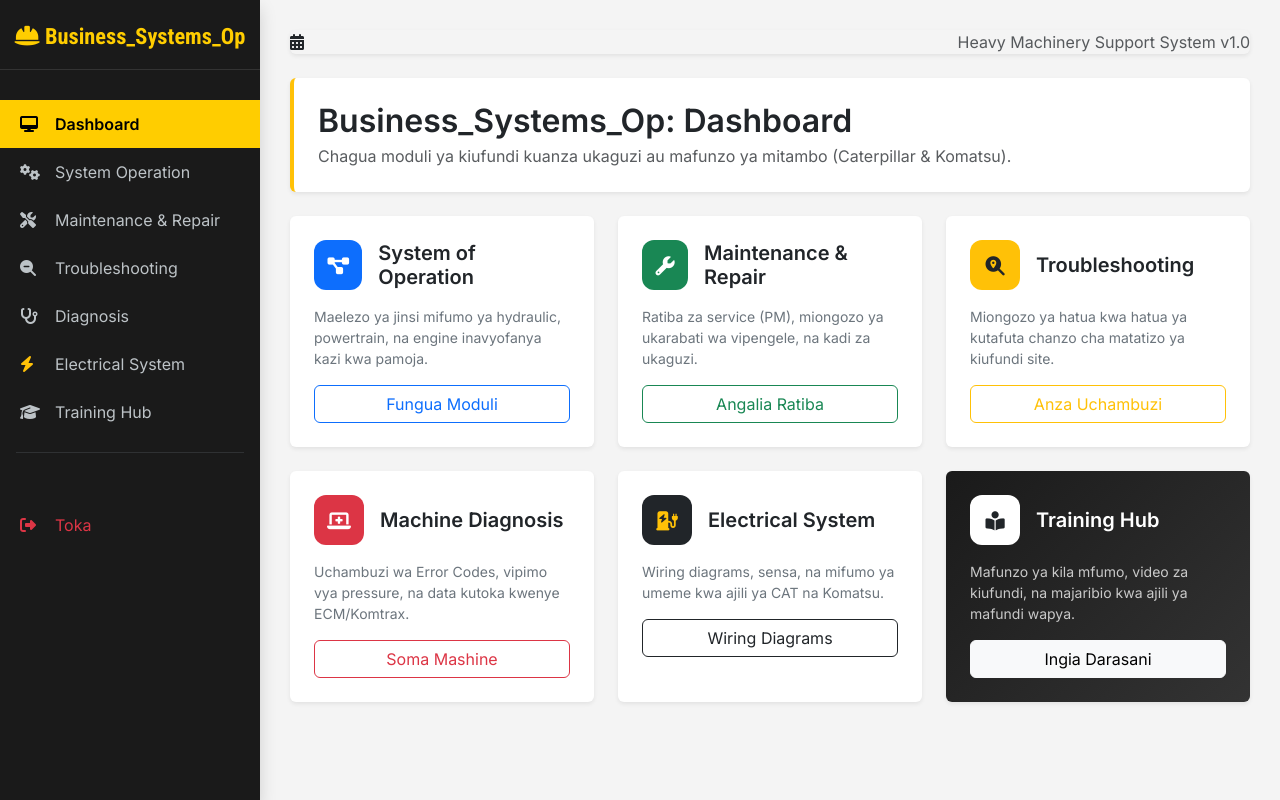
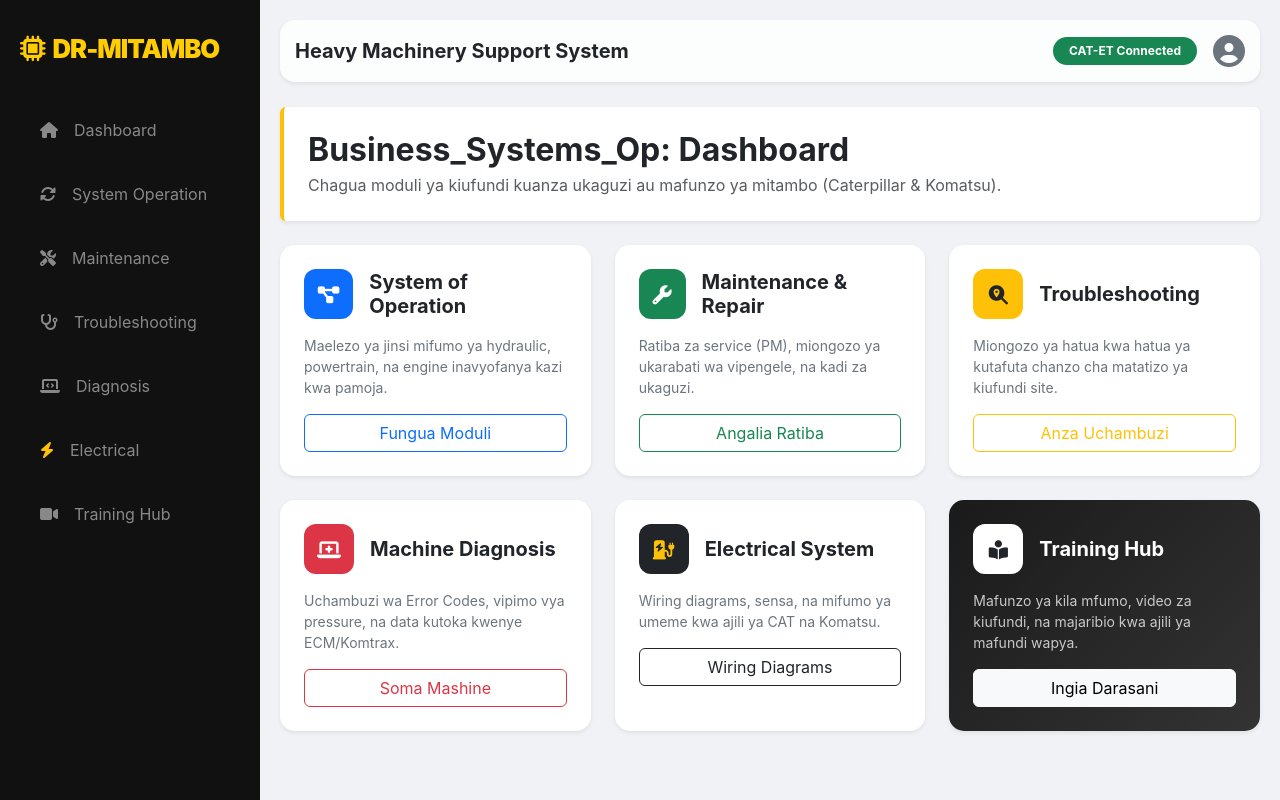
Before and after one commit to benmass1/doctor-mitambo, a Python web app: template app/templates/dashboard.html in a window 1280 px wide. Run offline with Jinja, Linux system fonts and the light colour scheme; the template is opened without the code that fills it, so the values that code supplies are empty.

Commit message:
Update base.html

```diff
--- a/app/templates/base.html
+++ b/app/templates/base.html
@@ -3,113 +3,64 @@
 <head>
     <meta charset="UTF-8">
     <meta name="viewport" content="width=device-width, initial-scale=1.0">
-    <title>Business_Systems_Op | Fleet Management</title>
+    <title>Doctor-Mitambo | Professional Fleet Support</title>
 
     <link href="https://cdn.jsdelivr.net/npm/bootstrap@5.3.0/dist/css/bootstrap.min.css" rel="stylesheet">
     <link rel="stylesheet" href="https://cdnjs.cloudflare.com/ajax/libs/font-awesome/6.4.0/css/all.min.css">
-    <link href="https://fonts.googleapis.com/css2?family=Roboto+Condensed:wght@400;700&family=Inter:wght@400;600&display=swap" rel="stylesheet">
 
     <style>
-        :root {
-            --cat-yellow: #FFCD00;
-            --industry-dark: #1a1a1a;
-            --sidebar-width: 260px;
+        :root { --cat-yellow: #FFCD00; --komatsu-blue: #0054A6; --dark-bg: #111111; }
+        body { font-family: 'Inter', sans-serif; background-color: #f0f2f5; overflow-x: hidden; }
+
+        /* Mobile Friendly Sidebar */
+        .sidebar { width: 260px; height: 100vh; position: fixed; background: var(--dark-bg); z-index: 1000; transition: 0.5s; }
+        .nav-link { color: #888; padding: 15px 25px; display: flex; align-items: center; border-radius: 10px; margin: 5px 15px; transition: 0.3s; }
+        .nav-link:hover, .nav-link.active { background: var(--cat-yellow); color: #000 !important; font-weight: bold; transform: translateX(5px); }
+        .brand { padding: 30px 20px; font-size: 1.6rem; color: var(--cat-yellow); font-weight: 900; letter-spacing: -1px; }
+
+        .main-content { margin-left: 260px; min-height: 100vh; padding: 20px; transition: 0.5s; }
+
+        /* Responsive Fixes */
+        @media (max-width: 992px) {
+            .sidebar { margin-left: -260px; }
+            .sidebar.active { margin-left: 0; }
+            .main-content { margin-left: 0; }
         }
 
-        body {
-            font-family: 'Inter', sans-serif;
-            background-color: #f4f4f4;
-        }
-
-        /* Sidebar Styling */
-        .sidebar {
-            width: var(--sidebar-width);
-            height: 100vh;
-            position: fixed;
-            background-color: var(--industry-dark);
-            color: white;
-            padding-top: 20px;
-            z-index: 1000;
-        }
-
-        .brand-name {
-            font-family: 'Roboto Condensed', sans-serif;
-            color: var(--cat-yellow);
-            text-align: center;
-            font-weight: bold;
-            font-size: 1.4rem;
-            margin-bottom: 30px;
-            border-bottom: 1px solid #333;
-            padding-bottom: 15px;
-        }
-
-        .nav-link {
-            color: #bdc3c7;
-            padding: 12px 20px;
-            display: flex;
-            align-items: center;
-            text-decoration: none;
-            transition: 0.3s;
-        }
-
-        .nav-link i {
-            width: 25px;
-            margin-right: 10px;
-        }
-
-        .nav-link:hover, .nav-link.active {
-            background-color: var(--cat-yellow);
-            color: black;
-            font-weight: 600;
-        }
-
-        /* Main Content Styling */
-        .main-content {
-            margin-left: var(--sidebar-width);
-            padding: 30px;
-        }
-
-        .top-bar {
-            background: white;
-            padding: 15px 30px;
-            margin-bottom: 30px;
-            box-shadow: 0 2px 5px rgba(0,0,0,0.05);
-            display: flex;
-            justify-content: space-between;
-            align-items: center;
-        }
+        .card { border: none; border-radius: 15px; box-shadow: 0 5px 15px rgba(0,0,0,0.05); transition: 0.3s; }
+        .card:hover { transform: translateY(-5px); box-shadow: 0 10px 25px rgba(0,0,0,0.1); }
+        .glass-header { background: rgba(255,255,255,0.8); backdrop-filter: blur(10px); sticky-top; border-radius: 15px; padding: 15px; margin-bottom: 25px; }
     </style>
 </head>
 <body>
 
-    <div class="sidebar shadow">
-        <div class="brand-name">
-            <i class="fas fa-hard-hat"></i> Business_Systems_Op
-        </div>
-        <nav>
-            <a href="/" class="nav-link active"><i class="fas fa-desktop"></i> Dashboard</a>
-            <a href="/operation" class="nav-link"><i class="fas fa-cogs"></i> System Operation</a>
-            <a href="/maintenance" class="nav-link"><i class="fas fa-tools"></i> Maintenance & Repair</a>
-            <a href="/troubleshooting" class="nav-link"><i class="fas fa-search-minus"></i> Troubleshooting</a>
-            <a href="/diagnosis" class="nav-link"><i class="fas fa-stethoscope"></i> Diagnosis</a>
-            <a href="/electrical" class="nav-link"><i class="fas fa-bolt text-warning"></i> Electrical System</a>
-            <a href="/training" class="nav-link"><i class="fas fa-graduation-cap"></i> Training Hub</a>
-            <hr class="mx-3 border-secondary">
-            <a href="#" class="nav-link text-danger mt-5"><i class="fas fa-sign-out-alt"></i> Toka</a>
+    <div class="sidebar" id="sidebar">
+        <div class="brand"><i class="fas fa-microchip me-2"></i>DR-MITAMBO</div>
+        <nav class="nav flex-column">
+            <a href="/" class="nav-link {{ 'active' if active_page == 'dashboard' }}"><i class="fas fa-home me-3"></i> Dashboard</a>
+            <a href="/operation" class="nav-link {{ 'active' if active_page == 'operation' }}"><i class="fas fa-sync-alt me-3"></i> System Operation</a>
+            <a href="/maintenance" class="nav-link {{ 'active' if active_page == 'maintenance' }}"><i class="fas fa-tools me-3"></i> Maintenance</a>
+            <a href="/troubleshooting" class="nav-link {{ 'active' if active_page == 'troubleshooting' }}"><i class="fas fa-stethoscope me-3"></i> Troubleshooting</a>
+            <a href="/diagnosis" class="nav-link {{ 'active' if active_page == 'diagnosis' }}"><i class="fas fa-laptop-code me-3"></i> Diagnosis</a>
+            <a href="/electrical" class="nav-link {{ 'active' if active_page == 'electrical' }}"><i class="fas fa-bolt me-3 text-warning"></i> Electrical</a>
+            <a href="/training" class="nav-link {{ 'active' if active_page == 'training' }}"><i class="fas fa-video me-3"></i> Training Hub</a>
         </nav>
     </div>
 
     <div class="main-content">
-        <div class="top_bar rounded shadow-sm mb-4">
-            <div class="d-flex justify-content-between w-100">
-                <span class="fw-bold"><i class="fas fa-calendar-alt"></i> {{ now }}</span>
-                <span class="text-muted">Heavy Machinery Support System v1.0</span>
+        <div class="glass-header d-flex justify-content-between align-items-center shadow-sm">
+            <button class="btn btn-dark d-lg-none" onclick="toggleSidebar()"><i class="fas fa-bars"></i></button>
+            <h5 class="fw-bold m-0 d-none d-md-block">Heavy Machinery Support System</h5>
+            <div class="d-flex align-items-center">
+                <span class="badge bg-success me-3 py-2 px-3 rounded-pill">CAT-ET Connected</span>
+                <i class="fas fa-user-circle fa-2x text-secondary"></i>
             </div>
         </div>
-
         {% block content %}{% endblock %}
     </div>
 
-    <script src="https://cdn.jsdelivr.net/npm/bootstrap@5.3.0/dist/js/bootstrap.bundle.min.js"></script>
+    <script>
+        function toggleSidebar() { document.getElementById('sidebar').classList.toggle('active'); }
+    </script>
 </body>
 </html>
```
